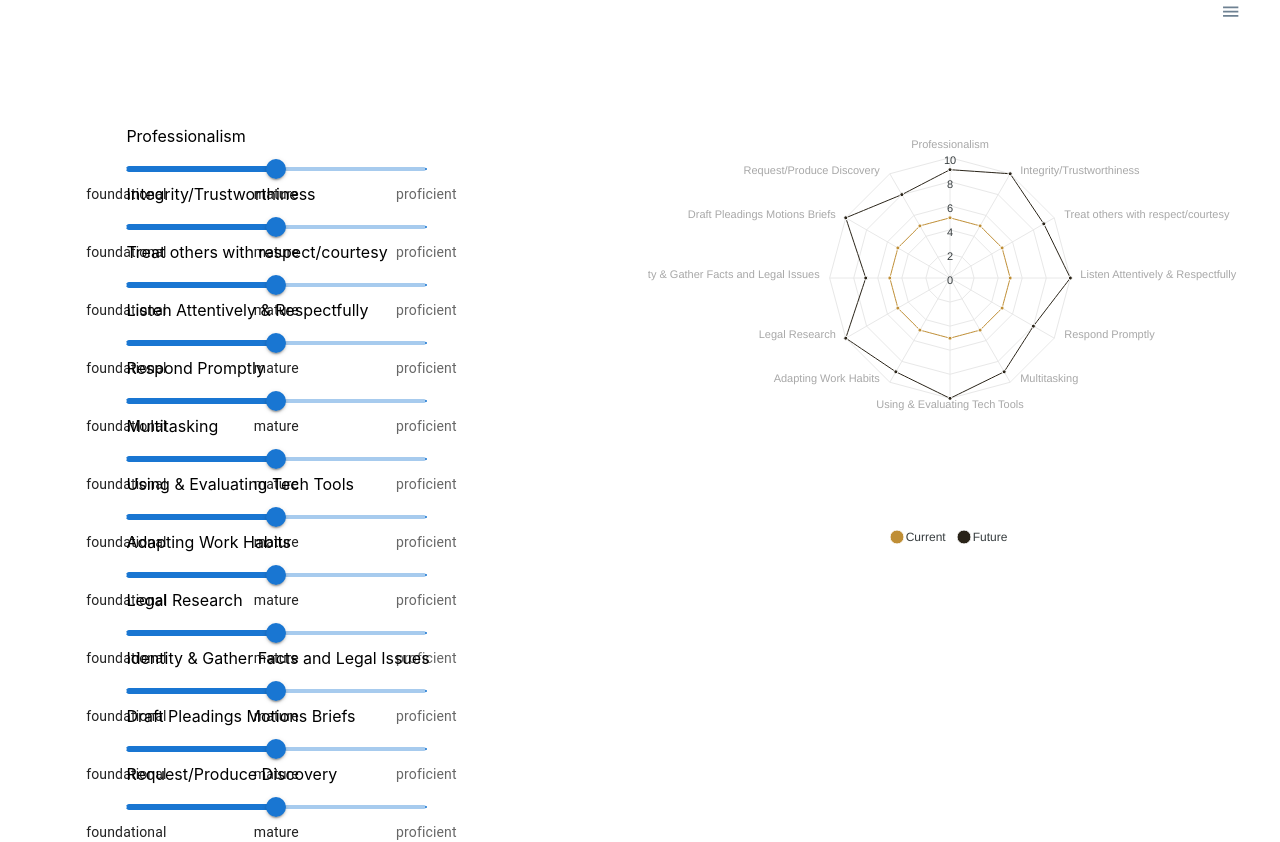
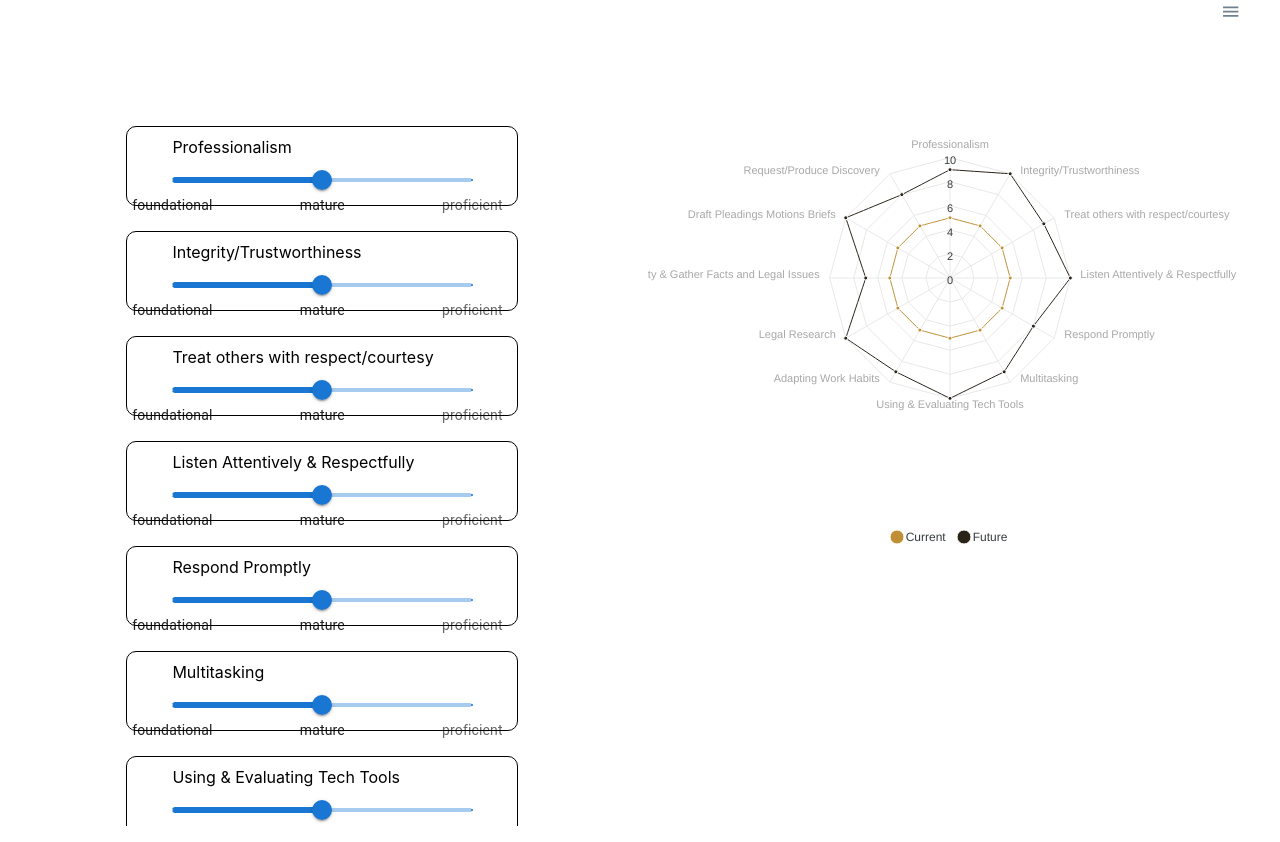
Before and after one commit to cs394-s23/delta-lab, a React (Create React App) app: page / in a window 1280 px wide. Built offline with nearby package versions, Linux system fonts and the light colour scheme.

Commit message:
modifying skills list

```diff
--- a/src/App.css
+++ b/src/App.css
@@ -36,3 +36,22 @@
     transform: rotate(360deg);
   }
 }
+
+.sliders {
+  border: .25px solid black;
+  width: fit-content;
+  padding: 10px 45px;
+  border-radius: 10px;
+  margin-bottom: 25px;
+}
+
+.skillsList {
+  display: flex;
+  flex-direction: column;
+  overflow: scroll;
+  height: 700px;
+}
+
+::-webkit-scrollbar {
+  display: none;
+}
--- a/src/App.js
+++ b/src/App.js
@@ -2,6 +2,7 @@
 import RadarChart from './components/RadarChart';
 import UserInput from './components/UserInput';
 import FormBox from './components/FormBox';
+import './App.css';
 
 function App() {
   return (
--- a/src/components/FormBox.jsx
+++ b/src/components/FormBox.jsx
@@ -26,12 +26,23 @@ const FormBox = () => {
   const handleValueChange = (newValue, index) => {
     setValues(values.map((value, i) => (i === index ? newValue : value)));
   };
+  const arr = [0,1,2,3,4,5,6,7,8,9,10,11]
 
   return (
     <Grid container spacing={2}>
+
 <Grid item xs={12} sm={6}>
   <Grid container direction="column" style={chartStyle} spacing={2}>
-    <div>
+    <div className="skillsList">
+    {labels.map((key, i) => (
+      <div className="sliders">
+        <div>{key}</div>
+        {console.log(key)}
+        <UserInput value={values[i]} onChange={(value) => handleValueChange(value, i)} />
+      </div>
+    ))}
+    </div>
+    {/* <div>
       <div>{labels[0]}</div>
       <UserInput value={values[0]} onChange={(value) => handleValueChange(value, 0)} />
     </div>
@@ -88,7 +99,7 @@ const FormBox = () => {
     <div>
       <div>{labels[11]}</div>
       <UserInput value={values[11]} onChange={(value) => handleValueChange(value, 11)} />
-    </div>
+    </div> */}
   </Grid>
 </Grid>
 
```
